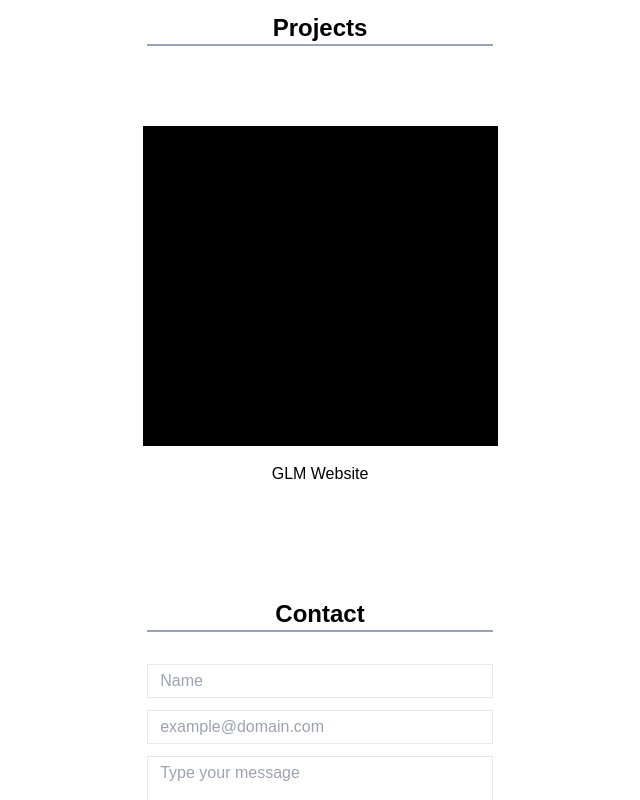
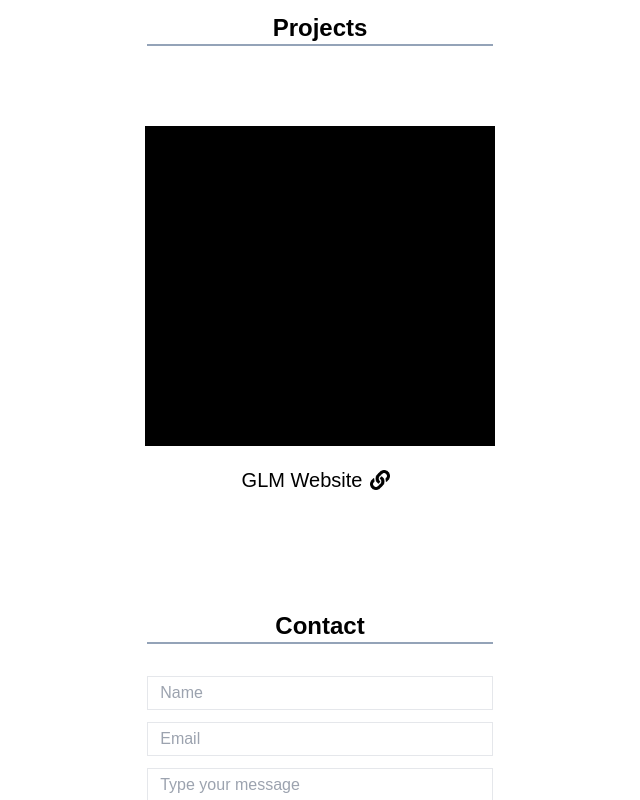
Before and after one commit to wade-loccisano/portfolio-site, a Next.js app in the folder web/: page / in a window 1280 px wide. Shown: the part 1040-1840 px from the top of the page, without its empty margins (320-960 px from the left). Built offline with nearby package versions, Linux system fonts and the light colour scheme.

Commit message:
Add link support to projects

```diff
--- a/web/app/layout.tsx
+++ b/web/app/layout.tsx
@@ -14,8 +14,8 @@ const geistMono = Geist_Mono({
 });
 
 export const metadata: Metadata = {
-  title: "Create Next App",
-  description: "Generated by create next app",
+  title: "Wade Loccisano Portfolio Site",
+  description: "Portfolio website for Software Developer Wade Loccisano",
 };
 
 export default function RootLayout({
--- a/web/components/ContactForm.tsx
+++ b/web/components/ContactForm.tsx
@@ -32,7 +32,7 @@ const ContactForm: FC = () => {
                 />
                 <input
                     type='email'
-                    placeholder='example@domain.com'
+                    placeholder='Email'
                     className='my-3 px-3 py-1 border'
                     disabled={submitted}
                     {...register('email', { required: true })}
@@ -49,7 +49,7 @@ const ContactForm: FC = () => {
                         className={`p-2 border ${submitted ? 'bg-gray-100 dark:bg-gray-800' : ''}`}
                         disabled={submitted}
                     >
-                        {submitted ? "Thanks" : "Submit"}
+                        {submitted ? "Thank You" : "Submit"}
                     </button>
                 </div>
             </div>
--- a/web/components/Projects.tsx
+++ b/web/components/Projects.tsx
@@ -1,8 +1,12 @@
+import Image from 'next/image'
+import Link from 'next/link';
 import React from 'react'
 
 const projects = [
     {
         name: 'GLM Website',
+        // description: "",
+        url: ""
     },
     // {
     //     name: 'Website',
@@ -28,19 +32,35 @@ const Projects = () => {
                     {projects.map((project, i) => {
                         return (
                             <div key={i}>
-                                <div className="bg-black dark:bg-white">
-                                    <div className="min-w-[355px] min-h-[320px]">
-                                        placeholder
+                                <div className="bg-black dark:bg-white min-w-[250px] min-h-[220px] xs:min-w-[350px] xs:min-h-[320px]">
+                                    <div className="">
                                     </div>
                                 </div>
-                                <div className="flex justify-center pt-4">
-                                    {project.name}
+                                <div className="flex justify-center items-center pt-4">
+                                    <div className="text-xl">
+                                        {project.name}
+                                    </div>
+                                    <Link
+                                        className="p-2"
+                                        href={project.url}
+                                        target='_blank'
+                                        key={1}
+                                    >
+                                        <Image
+                                            className="dark:invert"
+                                            src={`/link-icon.png`}
+                                            alt="logo"
+                                            width={20}
+                                            height={20}
+                                            priority
+                                        />
+                                    </Link>
                                 </div>
                             </div>
                         );
                     })}
                 </div>
-            </section>
+            </section >
         </>
     )
 }
```
Also changed, not shown: web/public/link-icon.png (added), 1 other file (tests, documents, lock files or other folders).
